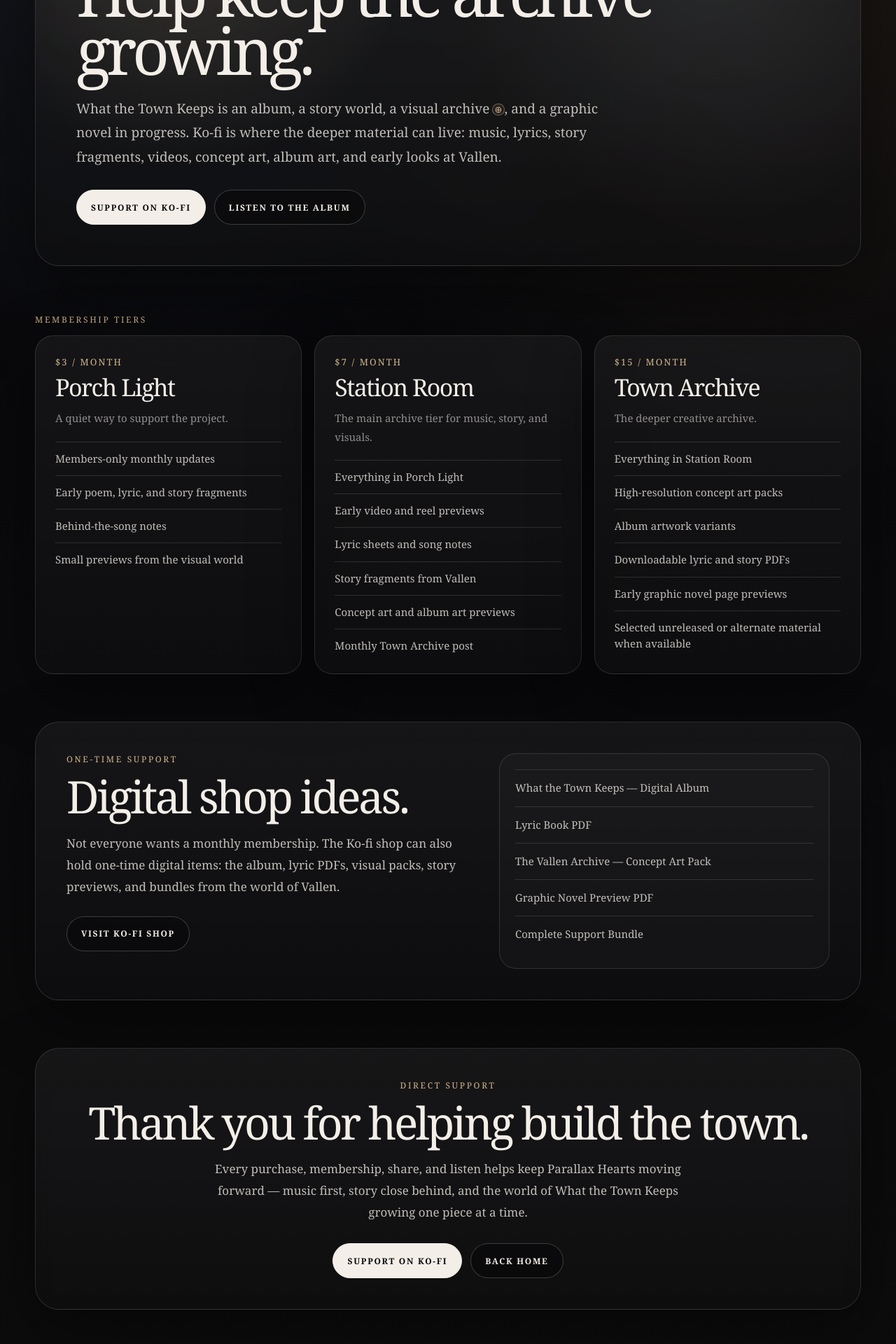
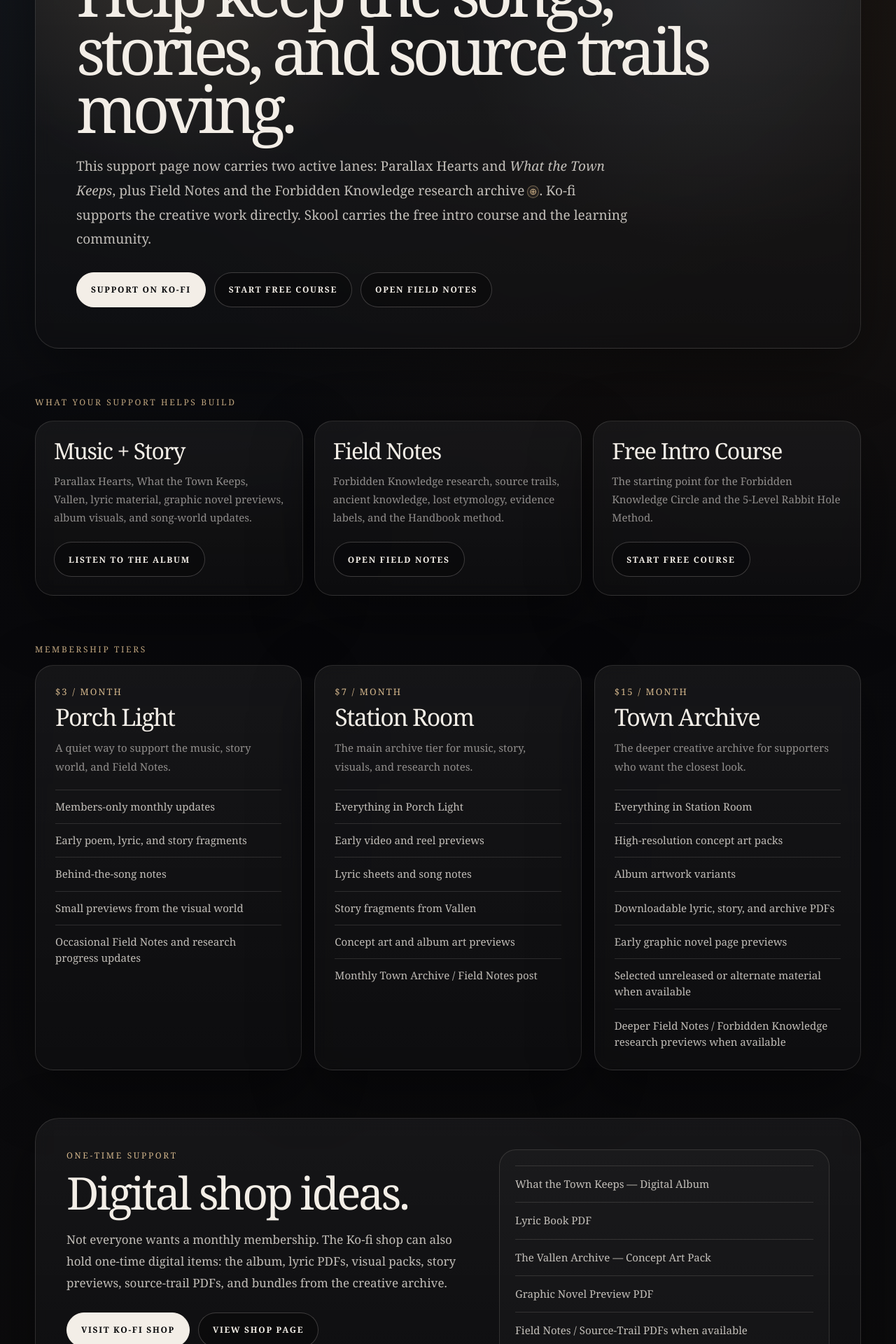
Before and after one commit to chthomps4/parallaxhearts-site, a Next.js app in the folder site/: page /support in a window 1280 px wide. Shown: the part 320-2240 px from the top of the page at 70% size. Built offline with nearby package versions, Linux system fonts and the light colour scheme.

Commit message:
Update support page for Field Notes and Forbidden Knowledge

```diff
--- a/site/app/support/page.tsx
+++ b/site/app/support/page.tsx
@@ -2,49 +2,77 @@ import Link from "next/link";
 import type { Metadata } from "next";
 import ArchiveNote from "../components/ArchiveNote";
 
+const koFiUrl = "https://ko-fi.com/parallaxhearts";
+const freeIntroCourseUrl =
+  "https://www.skool.com/forbidden-knowledge-3060/classroom/64b17ccf?md=20063ee25dcf452f98717008a96ff36f";
+
 export const metadata: Metadata = {
-  title: "Support | Parallax Hearts",
+  title: "Support | Parallax Hearts + Field Notes",
   description:
-    "Support Parallax Hearts and the world of What the Town Keeps through Ko-fi memberships, digital music, lyric sheets, concept art, story fragments, and visual archive material.",
+    "Support Parallax Hearts, What the Town Keeps, Field Notes, and the Forbidden Knowledge research archive through Ko-fi memberships, digital music, visual archives, source trails, and creative research work.",
 };
 
 const tiers = [
   {
     name: "Porch Light",
     price: "$3 / month",
-    purpose: "A quiet way to support the project.",
+    purpose: "A quiet way to support the music, story world, and Field Notes.",
     includes: [
       "Members-only monthly updates",
       "Early poem, lyric, and story fragments",
       "Behind-the-song notes",
       "Small previews from the visual world",
+      "Occasional Field Notes and research progress updates",
     ],
   },
   {
     name: "Station Room",
     price: "$7 / month",
-    purpose: "The main archive tier for music, story, and visuals.",
+    purpose: "The main archive tier for music, story, visuals, and research notes.",
     includes: [
       "Everything in Porch Light",
       "Early video and reel previews",
       "Lyric sheets and song notes",
       "Story fragments from Vallen",
       "Concept art and album art previews",
-      "Monthly Town Archive post",
+      "Monthly Town Archive / Field Notes post",
     ],
   },
   {
     name: "Town Archive",
     price: "$15 / month",
-    purpose: "The deeper creative archive.",
+    purpose: "The deeper creative archive for supporters who want the closest look.",
     includes: [
       "Everything in Station Room",
       "High-resolution concept art packs",
       "Album artwork variants",
-      "Downloadable lyric and story PDFs",
+      "Downloadable lyric, story, and archive PDFs",
       "Early graphic novel page previews",
       "Selected unreleased or alternate material when available",
+      "Deeper Field Notes / Forbidden Knowledge research previews when available",
     ],
+  },
+];
+
+const supportLanes = [
+  {
+    title: "Music + Story",
+    text: "Parallax Hearts, What the Town Keeps, Vallen, lyric material, graphic novel previews, album visuals, and song-world updates.",
+    href: "/music",
+    label: "Listen to the Album",
+  },
+  {
+    title: "Field Notes",
+    text: "Forbidden Knowledge research, source trails, ancient knowledge, lost etymology, evidence labels, and the Handbook method.",
+    href: "/field-notes",
+    label: "Open Field Notes",
+  },
+  {
+    title: "Free Intro Course",
+    text: "The starting point for the Forbidden Knowledge Circle and the 5-Level Rabbit Hole Method.",
+    href: freeIntroCourseUrl,
+    label: "Start Free Course",
+    external: true,
   },
 ];
 
@@ -53,6 +81,7 @@ const shopItems = [
   "Lyric Book PDF",
   "The Vallen Archive — Concept Art Pack",
   "Graphic Novel Preview PDF",
+  "Field Notes / Source-Trail PDFs when available",
   "Complete Support Bundle",
 ];
 
@@ -99,6 +128,7 @@ export default function SupportPage() {
                 ["Home", "/"],
                 ["Music", "/music"],
                 ["Story", "/project"],
+                ["Field Notes", "/field-notes"],
                 ["Support", "/support"],
                 ["Contact", "/contact"],
               ].map(([label, href]) => (
@@ -106,7 +136,10 @@ export default function SupportPage() {
                   key={label}
                   href={href}
                   style={{
-                    color: "var(--paper-soft)",
+                    color:
+                      label === "Support"
+                        ? "var(--gold)"
+                        : "var(--paper-soft)",
                     textDecoration: "none",
                     fontSize: "15px",
                   }}
@@ -140,7 +173,7 @@ export default function SupportPage() {
             />
 
             <div style={{ position: "relative", zIndex: 2 }}>
-              <p className="kicker">Support the world behind the album</p>
+              <p className="kicker">Support the archive</p>
 
               <h1
                 style={{
@@ -149,33 +182,34 @@ export default function SupportPage() {
                   lineHeight: 0.9,
                   letterSpacing: "-0.07em",
                   fontWeight: 400,
-                  maxWidth: "900px",
+                  maxWidth: "940px",
                 }}
               >
-                Help keep the archive growing.
+                Help keep the songs, stories, and source trails moving.
               </h1>
 
               <p
                 className="body-copy"
                 style={{
                   margin: "24px 0 0",
-                  maxWidth: "760px",
+                  maxWidth: "790px",
                   fontSize: "19px",
                 }}
               >
-                What the Town Keeps is an album, a story world, a visual archive
+                This support page now carries two active lanes: Parallax Hearts
+                and <em>What the Town Keeps</em>, plus Field Notes and the
+                Forbidden Knowledge research archive
                 <ArchiveNote
                   title="Archive Note: Archive"
                   evidence="Well-supported word history / creative use"
                 >
                   An archive is a place where records are preserved. Here, it
-                  means more than storage: it is the collected music, lyrics,
-                  visuals, story fragments, album art, and graphic novel
-                  material surrounding What the Town Keeps.
+                  means the collected music, lyrics, visuals, story fragments,
+                  source trails, evidence labels, course notes, and research
+                  material surrounding the larger creative system.
                 </ArchiveNote>
-                , and a graphic novel in progress. Ko-fi is where the deeper
-                material can live: music, lyrics, story fragments, videos,
-                concept art, album art, and early looks at Vallen.
+                . Ko-fi supports the creative work directly. Skool carries the
+                free intro course and the learning community.
               </p>
 
               <div
@@ -187,7 +221,7 @@ export default function SupportPage() {
                 }}
               >
                 <a
-                  href="https://ko-fi.com/parallaxhearts"
+                  href={koFiUrl}
                   target="_blank"
                   rel="noreferrer"
                   className="primary-button"
@@ -195,11 +229,74 @@ export default function SupportPage() {
                   Support on Ko-fi
                 </a>
 
-                <Link href="/music" className="secondary-button">
-                  Listen to the Album
+                <a
+                  href={freeIntroCourseUrl}
+                  target="_blank"
+                  rel="noreferrer"
+                  className="secondary-button"
+                >
+                  Start Free Course
+                </a>
+
+                <Link href="/field-notes" className="secondary-button">
+                  Open Field Notes
                 </Link>
               </div>
             </div>
+          </div>
+        </div>
+      </section>
+
+      <section style={{ padding: "34px 0" }}>
+        <div className="site-container">
+          <p className="kicker">What your support helps build</p>
+
+          <div
+            style={{
+              display: "grid",
+              gridTemplateColumns: "repeat(auto-fit, minmax(250px, 1fr))",
+              gap: "16px",
+              marginTop: "18px",
+            }}
+          >
+            {supportLanes.map((lane) => (
+              <article
+                key={lane.title}
+                className="glass-panel"
+                style={{ padding: "26px", borderRadius: "26px" }}
+              >
+                <h2
+                  style={{
+                    margin: 0,
+                    fontSize: "32px",
+                    lineHeight: 1,
+                    letterSpacing: "-0.045em",
+                    fontWeight: 400,
+                  }}
+                >
+                  {lane.title}
+                </h2>
+
+                <p className="soft-copy" style={{ margin: "14px 0 22px" }}>
+                  {lane.text}
+                </p>
+
+                {lane.external ? (
+                  <a
+                    href={lane.href}
+                    target="_blank"
+                    rel="noreferrer"
+                    className="secondary-button"
+                  >
+                    {lane.label}
+                  </a>
+                ) : (
+                  <Link href={lane.href} className="secondary-button">
+                    {lane.label}
+                  </Link>
+                )}
+              </article>
+            ))}
           </div>
         </div>
       </section>
@@ -294,18 +391,30 @@ export default function SupportPage() {
               <p className="body-copy" style={{ margin: "20px 0 0" }}>
                 Not everyone wants a monthly membership. The Ko-fi shop can
                 also hold one-time digital items: the album, lyric PDFs, visual
-                packs, story previews, and bundles from the world of Vallen.
+                packs, story previews, source-trail PDFs, and bundles from the
+                creative archive.
               </p>
 
-              <div style={{ marginTop: "26px" }}>
+              <div
+                style={{
+                  marginTop: "26px",
+                  display: "flex",
+                  gap: "12px",
+                  flexWrap: "wrap",
+                }}
+              >
                 <a
-                  href="https://ko-fi.com/parallaxhearts"
+                  href={koFiUrl}
                   target="_blank"
                   rel="noreferrer"
-                  className="secondary-button"
+                  className="primary-button"
                 >
                   Visit Ko-fi Shop
                 </a>
+
+                <Link href="/shop" className="secondary-button">
+                  View Shop Page
+                </Link>
               </div>
             </div>
 
@@ -348,19 +457,20 @@ export default function SupportPage() {
             <p className="kicker">Direct support</p>
 
             <h2 className="section-title">
-              Thank you for helping build the town.
+              Thank you for helping keep the archive alive.
             </h2>
 
             <p
               className="body-copy"
               style={{
                 margin: "20px auto 0",
-                maxWidth: "720px",
+                maxWidth: "760px",
               }}
             >
-              Every purchase, membership, share, and listen helps keep Parallax
-              Hearts moving forward — music first, story close behind, and the
-              world of What the Town Keeps growing one piece at a time.
+              Every purchase, membership, share, listen, and course visit helps
+              keep the work moving forward — the songs, the story world, the
+              visual archive, the Field Notes, and the larger Forbidden
+              Knowledge system being built piece by piece.
             </p>
 
             <div
@@ -373,12 +483,21 @@ export default function SupportPage() {
               }}
             >
               <a
-                href="https://ko-fi.com/parallaxhearts"
+                href={koFiUrl}
                 target="_blank"
                 rel="noreferrer"
                 className="primary-button"
               >
                 Support on Ko-fi
+              </a>
+
+              <a
+                href={freeIntroCourseUrl}
+                target="_blank"
+                rel="noreferrer"
+                className="secondary-button"
+              >
+                Start Free Course
               </a>
 
               <Link href="/" className="secondary-button">
```
